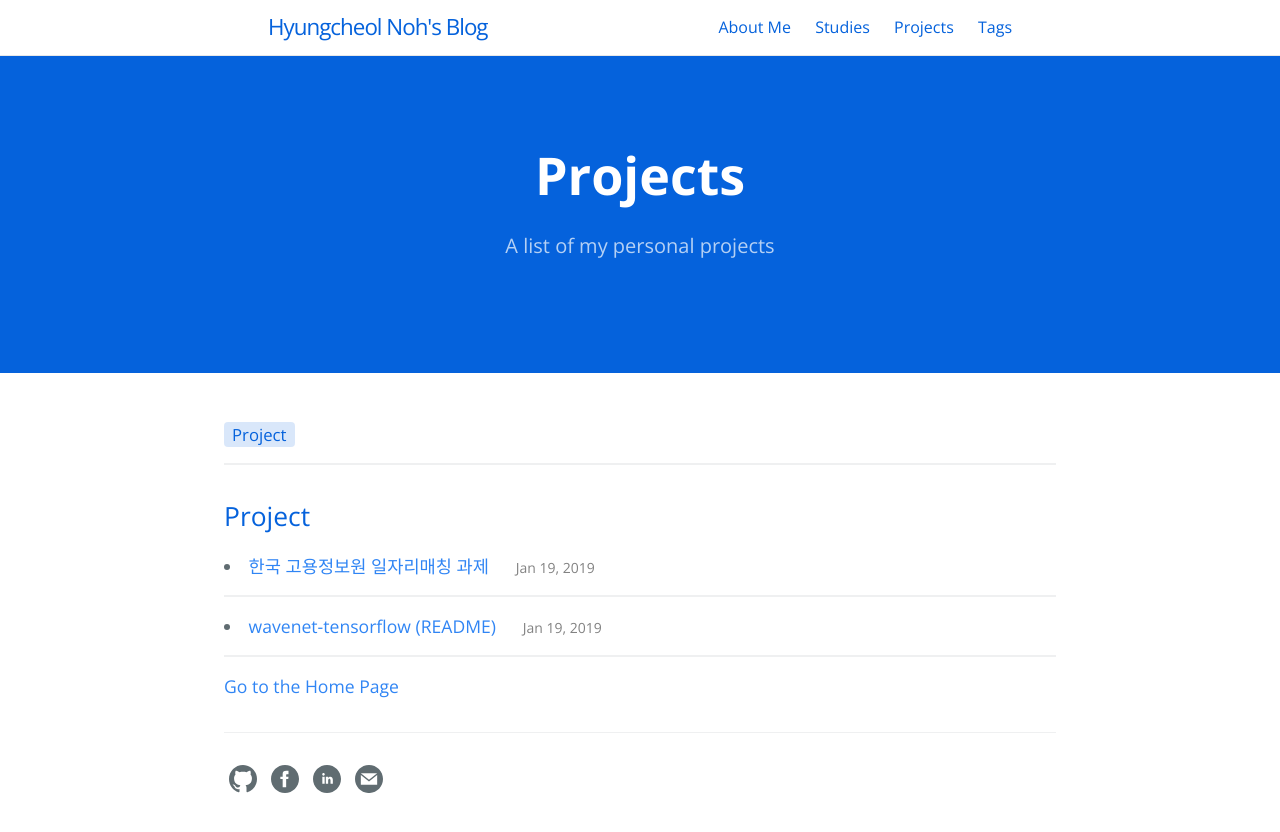
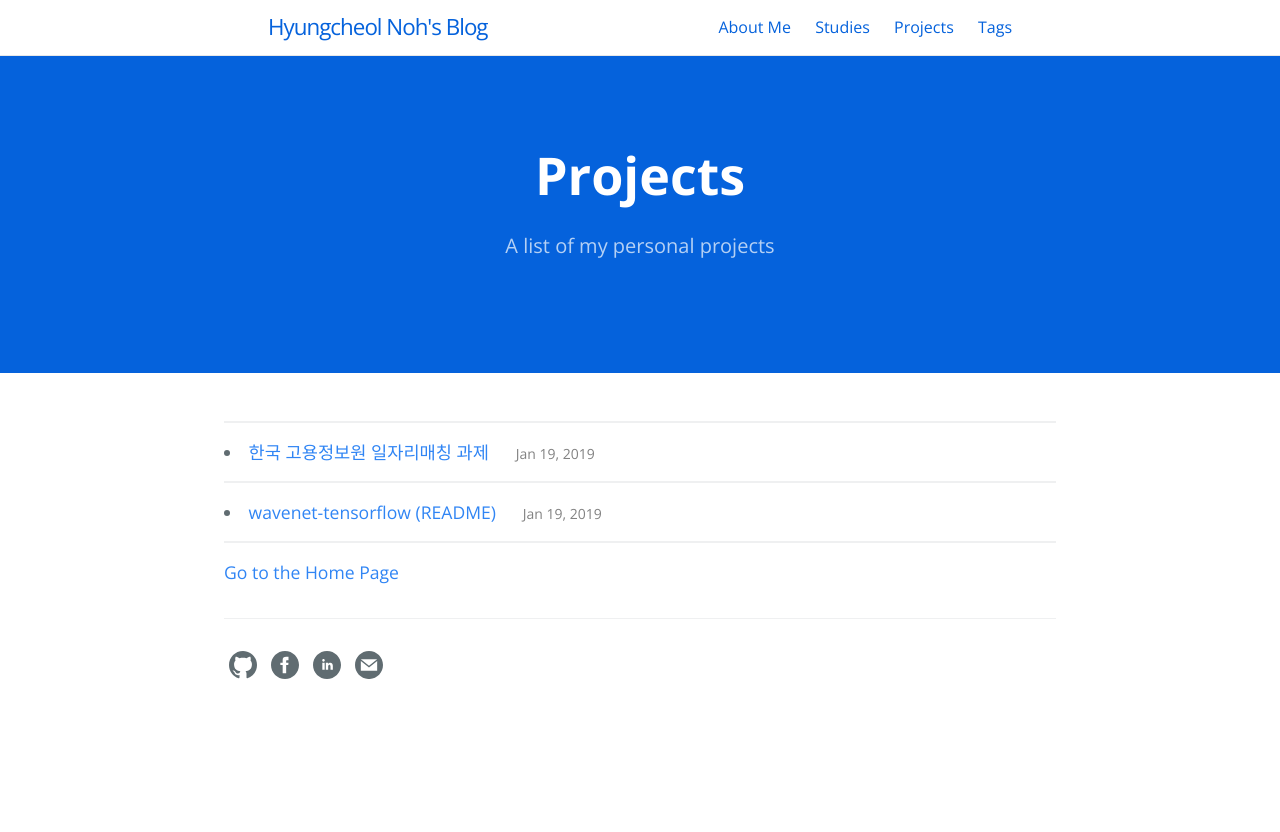
Before and after one commit to hcnoh/hcnoh.github.io, a Jekyll site: the page built from projects.md, in a window 1280 px wide. Shown: the top 832 px of the page. Built offline with Jekyll 4.4.1, drawn with Linux system fonts in a browser that asks for light colours.

Commit message:
Update projects.html

```diff
--- a/_layouts/projects.html
+++ b/_layouts/projects.html
@@ -1,19 +1,11 @@
 ---
 layout: default
 ---
-{% for tag in site.categories %}
-{% if tag[0] == "Project" %}
-  <a href="#{{ tag[0] | slugify }}" class="post-tag">{{ tag[0] }}</a>
-{% endif %}
-{% endfor %}
+
 <hr size="3" noshade>
 
 {% for tag in site.categories %}
 {% if tag[0] == "Project" %}
-  <h2>
-    <!--<span class="tag-title" id="{{ tag[0] | slugify }}">{{ tag[0] | capitalize }}</span>-->
-    <span class="tag-title" id="{{ tag[0] | slugify }}">{{ tag[0] | none }}</span>
-  </h2>
   {% assign pages_list = tag[1] %}
   {% for post in pages_list reversed %}
 
```
